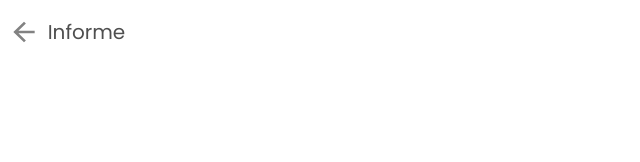
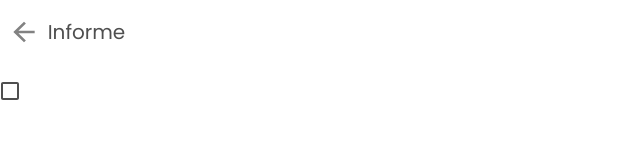
Before and after one commit to estartandodevs-course/recolapp, a React (Create React App) app: page /request-collection in a window 1280 px wide. Shown: the top 162 px of the page, without its empty margins (0-640 px from the left). Built offline with nearby package versions, Linux system fonts and the light colour scheme.

Commit message:
chore adicionei o checkbox

```diff
--- a/src/pages/request-collection/index.js
+++ b/src/pages/request-collection/index.js
@@ -5,6 +5,7 @@ const RequestCollection = () => {
   return (
     <S.body>
       <S.backb pageTitle="Informe" />
+      <S.checkbox />
     </S.body>
   );
 };
--- a/src/pages/request-collection/styles.js
+++ b/src/pages/request-collection/styles.js
@@ -1,6 +1,7 @@
 import styled from "styled-components";
 
 import { BackButton } from "../../components/BackButtom";
+import { Checkbox } from "../../components/CheckBox";
 
 export const body = styled.div`
   height: 100vh;
@@ -14,3 +15,7 @@ export const backb = styled(BackButton)`
   color: rgba(79, 79, 79, 1);
   font-weight: 600;
 `;
+
+export const checkbox = styled(Checkbox)`
+  width: 100px;
+`;
```
